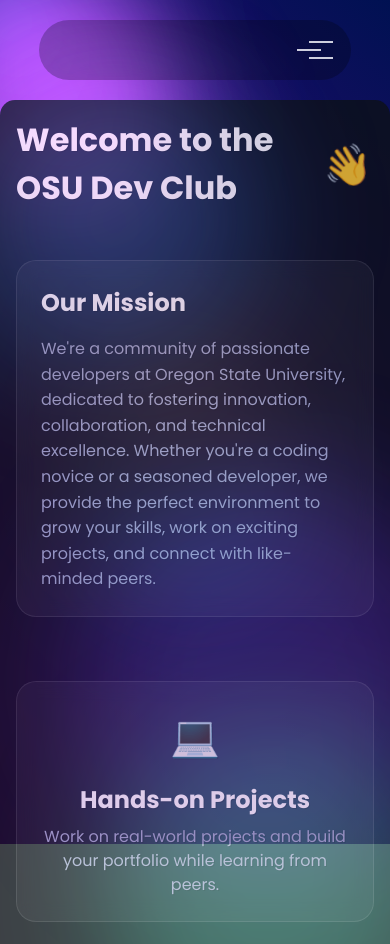
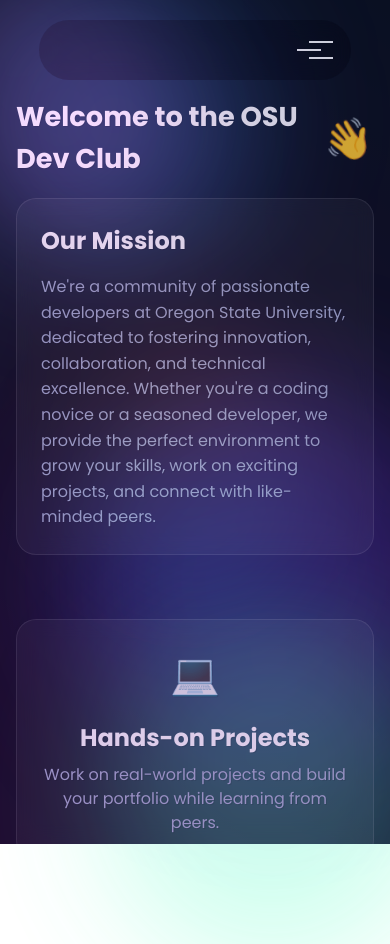
Before and after one commit to maikopruett/osudev-club, a React (Vite) app: page / in a window 390 px wide. After the commit the page ends 844 px from the top, so only its background shows below. Built offline with nearby package versions, Linux system fonts and the light colour scheme; a web font is replaced by a local one.

Commit message:
Update Main.css

```diff
--- a/src/components/Pages/Main/Main.css
+++ b/src/components/Pages/Main/Main.css
@@ -23,13 +23,11 @@
 
 /* New styles for enhanced landing page */
 .mainpage-container {
-  margin-top: 100px;
-  border-radius: 15px 15px 0px 0px;
   min-height: 100vh;
+  min-width: 100vw;
   position: relative;
-  overflow-x: hidden;
+  overflow: hidden;
   background-color: #0d1117;
-  padding-bottom: 100px;
 }
 
 .mainpage-background {
@@ -40,6 +38,8 @@
 }
 
 .main-header {
+  margin-top: 60px;
+  margin-bottom: -30px;
   display: flex;
   align-items: center;
   justify-content: center;
@@ -221,4 +221,15 @@
   .mainpage-mission-text {
       font-size: 1rem;
   }
+
+  .main-header h1 {
+    padding-top: 20px;
+    font-size: 1.7rem;
+  }
+
+  .main-header span {
+    padding-top: 20px;
+  }
+
+
 }
```
